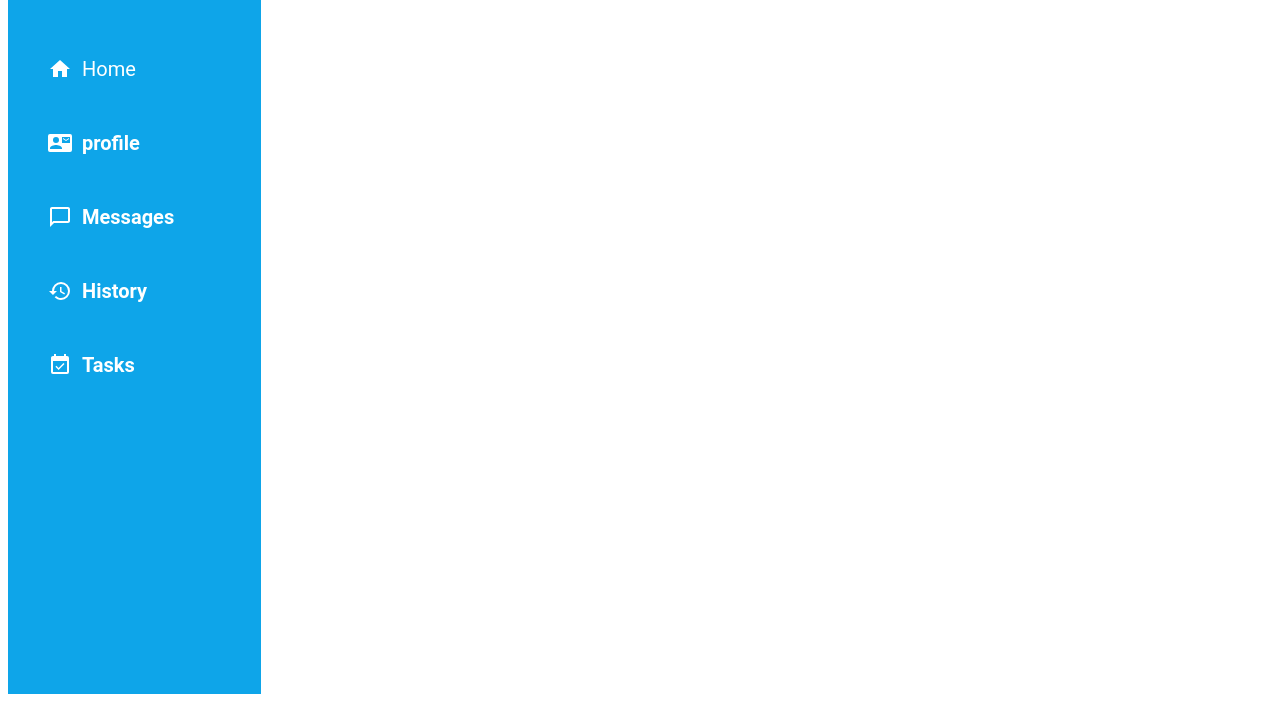
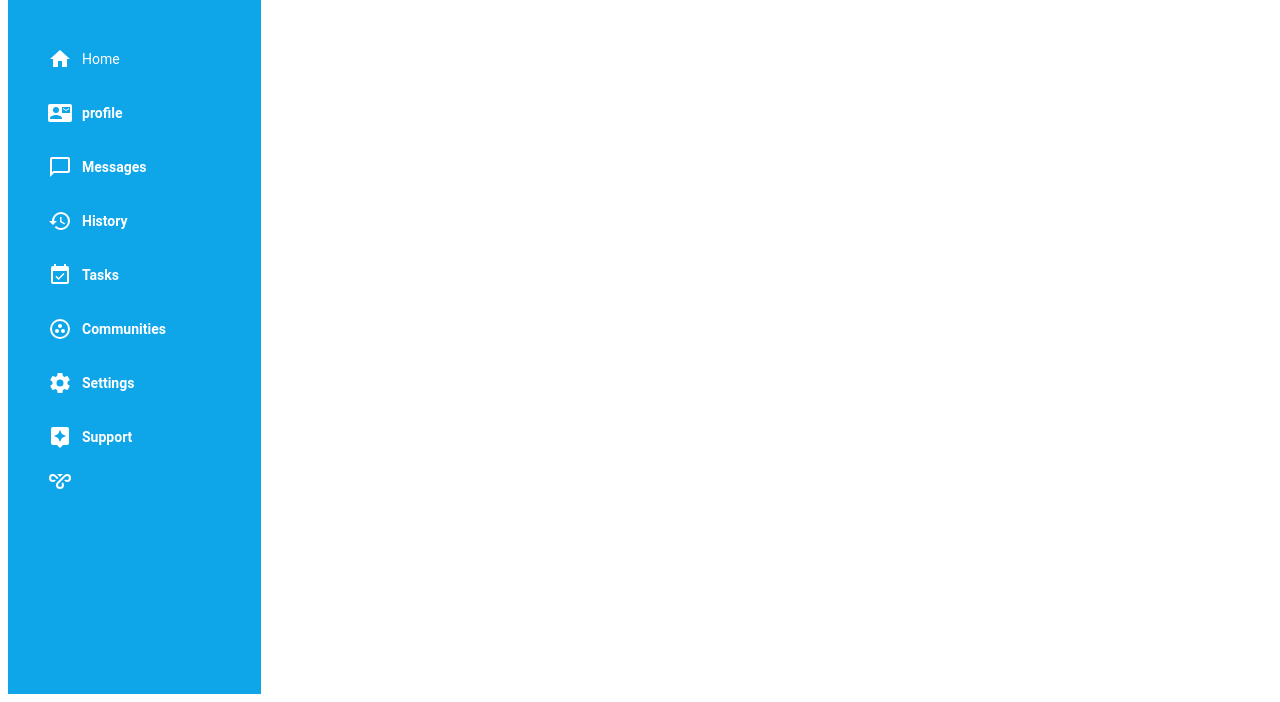
Before and after one commit to Reydove/Admin-dashboard, a plain HTML site: page index.html in a window 1280 px wide. Shown: the part 114-816 px from the top of the page. Drawn offline with Linux system fonts and the light colour scheme.

Commit message:
Starting the main the section

```diff
--- a/index.html
+++ b/index.html
@@ -55,11 +55,42 @@
                       <p><strong>Tasks</strong></p>
 
                 </div>
+                <div class="icon-text">
+                    <svg xmlns="http://www.w3.org/2000/svg" viewBox="0 0 24 24" width="24" height="24" fill="white">
+                        <title>google-circles-communities</title>
+                        <path d="M15,12C13.89,12 13,12.89 13,14A2,2 0 0,0 15,16A2,2 0 0,0 17,14C17,12.89 16.1,12 15,12M12,20A8,8 0 0,1 4,12A8,8 0 0,1 12,4A8,8 0 0,1 20,12A8,8 0 0,1 12,20M12,2A10,10 0 0,0 2,12A10,10 0 0,0 12,22A10,10 0 0,0 22,12A10,10 0 0,0 12,2M14,9C14,7.89 13.1,7 12,7C10.89,7 10,7.89 10,9A2,2 0 0,0 12,11A2,2 0 0,0 14,9M9,12A2,2 0 0,0 7,14A2,2 0 0,0 9,16A2,2 0 0,0 11,14C11,12.89 10.1,12 9,12Z" />
+                    </svg>
+                    <p><strong>Communities</strong></p>
+                </div>
+
+                <div class="icon-text">
+                    <svg xmlns="http://www.w3.org/2000/svg" viewBox="0 0 24 24" width="24" height="24" fill="white">
+                        <title>cog</title>
+                        <path d="M12,15.5A3.5,3.5 0 0,1 8.5,12A3.5,3.5 0 0,1 12,8.5A3.5,3.5 0 0,1 15.5,12A3.5,3.5 0 0,1 12,15.5M19.43,12.97C19.47,12.65 19.5,12.33 19.5,12C19.5,11.67 19.47,11.34 19.43,11L21.54,9.37C21.73,9.22 21.78,8.95 21.66,8.73L19.66,5.27C19.54,5.05 19.27,4.96 19.05,5.05L16.56,6.05C16.04,5.66 15.5,5.32 14.87,5.07L14.5,2.42C14.46,2.18 14.25,2 14,2H10C9.75,2 9.54,2.18 9.5,2.42L9.13,5.07C8.5,5.32 7.96,5.66 7.44,6.05L4.95,5.05C4.73,4.96 4.46,5.05 4.34,5.27L2.34,8.73C2.21,8.95 2.27,9.22 2.46,9.37L4.57,11C4.53,11.34 4.5,11.67 4.5,12C4.5,12.33 4.53,12.65 4.57,12.97L2.46,14.63C2.27,14.78 2.21,15.05 2.34,15.27L4.34,18.73C4.46,18.95 4.73,19.03 4.95,18.95L7.44,17.94C7.96,18.34 8.5,18.68 9.13,18.93L9.5,21.58C9.54,21.82 9.75,22 10,22H14C14.25,22 14.46,21.82 14.5,21.58L14.87,18.93C15.5,18.67 16.04,18.34 16.56,17.94L19.05,18.95C19.27,19.03 19.54,18.95 19.66,18.73L21.66,15.27C21.78,15.05 21.73,14.78 21.54,14.63L19.43,12.97Z" />
+                    </svg>
+                    <p><strong>Settings</strong></p>
+                </div>
+                <div class="icon-text">
+                    <svg xmlns="http://www.w3.org/2000/svg" viewBox="0 0 24 24" width="24" height="24" fill="white">
+                        <title>assistant</title>
+                        <path d="M19,2H5A2,2 0 0,0 3,4V18A2,2 0 0,0 5,20H9L12,23L15,20H19A2,2 0 0,0 21,18V4A2,2 0 0,0 19,2M13.88,12.88L12,17L10.12,12.88L6,11L10.12,9.12L12,5L13.88,9.12L18,11" />
+                    </svg>
+                    <p><strong>Support</strong></p>
+                </div>
+                <div class="icon-text">
+                    <svg xmlns="http://www.w3.org/2000/svg" viewBox="0 0 24 24" width="24" height="24" fill="white">
+                        <title>vpn</title>
+                        <path d="M9,5H15L12,8L9,5M10.5,14.66C10.2,15 10,15.5 10,16A2,2 0 0,0 12,18A2,2 0 0,0 14,16C14,15.45 13.78,14.95 13.41,14.59L14.83,13.17C15.55,13.9 16,14.9 16,16A4,4 0 0,1 12,20A4,4 0 0,1 8,16C8,14.93 8.42,13.96 9.1,13.25L9.09,13.24L16.17,6.17V6.17C16.89,5.45 17.89,5 19,5A4,4 0 0,1 23,9A4,4 0 0,1 19,13C17.9,13 16.9,12.55 16.17,11.83L17.59,10.41C17.95,10.78 18.45,11 19,11A2,2 0 0,0 21,9A2,2 0 0,0 19,7C18.45,7 17.95,7.22 17.59,7.59L10.5,14.66M6.41,7.59C6.05,7.22 5.55,7 5,7A2,2 0 0,0 3,9A2,2 0 0,0 5,11C5.55,11 6.05,10.78 6.41,10.41L7.83,11.83C7.1,12.55 6.1,13 5,13A4,4 0 0,1 1,9A4,4 0 0,1 5,5C6.11,5 7.11,5.45 7.83,6.17V6.17L10.59,8.93L9.17,10.35L6.41,7.59Z" />
+                    </svg>
+                </div>
+                <div class="icon-text">
+
+                </div>
             </div>
             <div class="list-items"></div>
         </div>
         <div class="main">
-            <h2>Hello</h2>
+            <h2>Hello settiing up landing page and trying to set up nav bar svg also should be also </h2>
         </div>
     </div>
 </body>
--- a/style.css
+++ b/style.css
@@ -31,7 +31,6 @@ body{
 }
 
 .logo-text h1{
-
     font-size:25px;
 
 }
@@ -44,10 +43,16 @@ body{
 }
 .icon-text p{
     margin-left: 10px;
-    font-size: 20px;
+    font-size: 14px;
 }
 
 .main{
     background-color: white;
     height:100vh;
 }
+.svg{
+    .icon-text: margin-top;
+    display: flex;
+    margin-bottom: auto;
+    flex
+}
```
